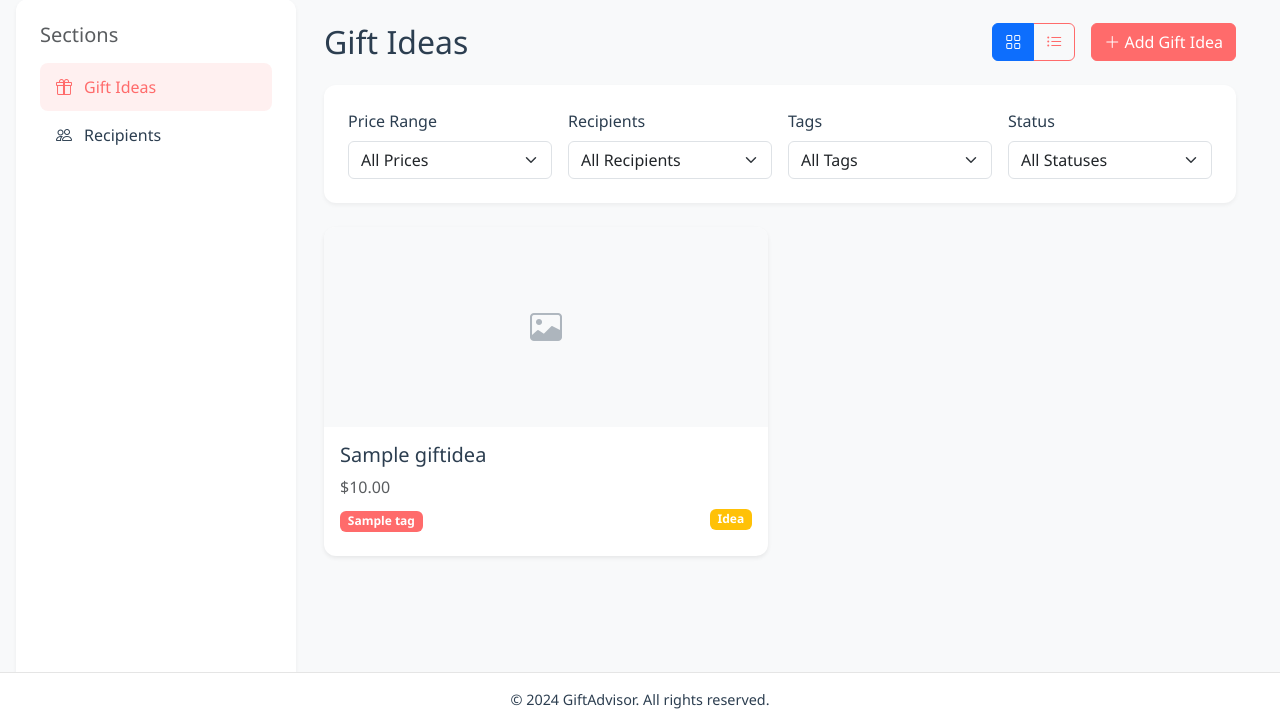
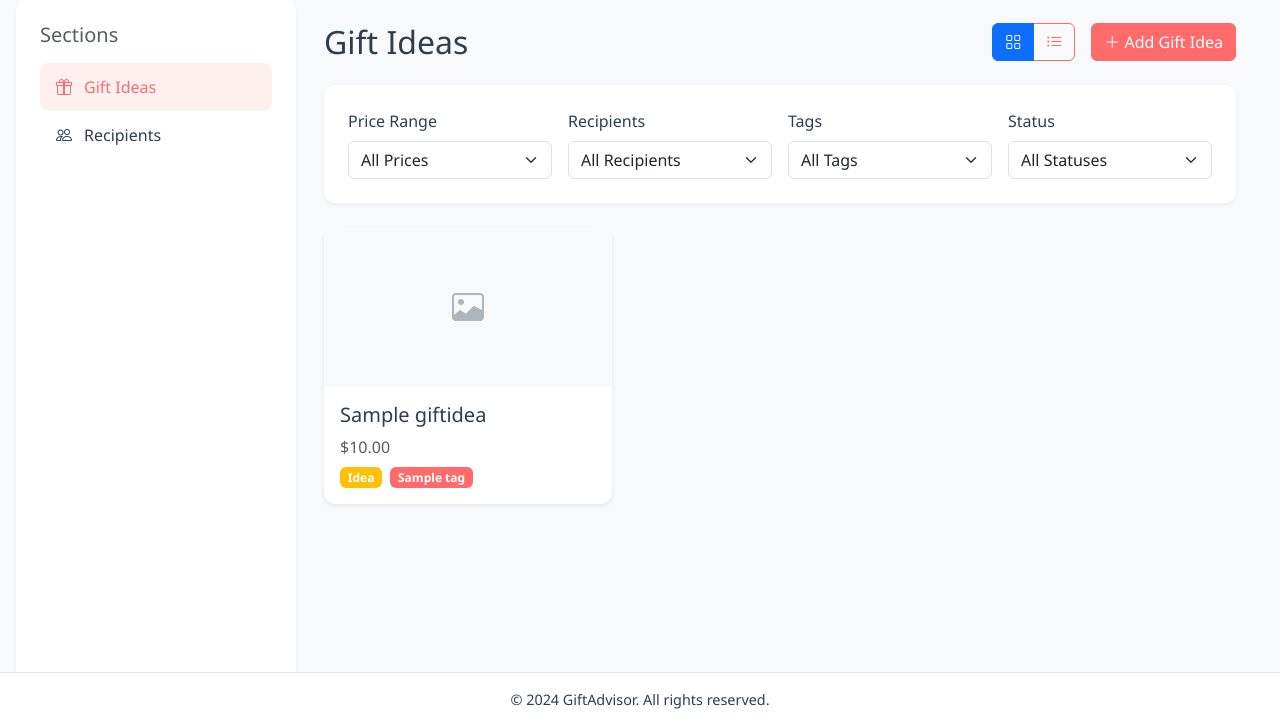
Before and after one commit to DelevoXDG/GiftAdvisor, a Django app: page / in a window 1280 px wide. Shown: the part 73-800 px from the top of the page. Run offline with Django 5.2, Linux system fonts and the light colour scheme; a user stored in the database is signed in; tables that the repository leaves empty hold one stand-in row (values such as "Sample post"); some libraries are stand-ins or nearby versions.

Commit message:
Update gift grid and list layout
- Reduce tile size in grid view
- List status and tags together

```diff
--- a/templates/base.html
+++ b/templates/base.html
@@ -221,7 +221,7 @@
         /* Gift Grid */
         .gift-grid {
             display: grid;
-            grid-template-columns: repeat(auto-fill, minmax(300px, 1fr));
+            grid-template-columns: repeat(auto-fill, minmax(250px, 1fr));
             gap: 1.5rem;
         }
 
@@ -252,7 +252,7 @@
         }
 
         .gift-card .empty-img {
-            height: 200px;
+            height: 160px;
         }
 
         .gift-list .empty-img {
--- a/templates/dashboard.html
+++ b/templates/dashboard.html
@@ -98,18 +98,16 @@
                     <div class="p-3">
                         <h5 class="mb-2">{{ gift.title }}</h5>
                         <p class="text-muted mb-2">${{ gift.price }}</p>
-                        <div class="d-flex justify-content-between align-items-center mb-2">
-                            <div>
-                                {% for tag in gift.tags.all|slice:":3" %}
-                                    <span class="badge bg-primary me-1">{{ tag.name }}</span>
-                                {% endfor %}
-                                {% if gift.tags.count > 3 %}
-                                    <span class="badge bg-secondary">+{{ gift.tags.count|add:"-3" }}</span>
-                                {% endif %}
-                            </div>
-                            <span class="badge bg-{% if gift.status == 'idea' %}warning{% else %}info{% endif %}">
+                        <div class="d-flex flex-wrap gap-1">
+                            <span class="badge bg-{% if gift.status == 'idea' %}warning{% else %}info{% endif %} me-1">
                                 {{ gift.get_status_display }}
                             </span>
+                            {% for tag in gift.tags.all|slice:":3" %}
+                                <span class="badge bg-primary">{{ tag.name }}</span>
+                            {% endfor %}
+                            {% if gift.tags.count > 3 %}
+                                <span class="badge bg-secondary">+{{ gift.tags.count|add:"-3" }}</span>
+                            {% endif %}
                         </div>
                     </div>
                 </div>
```
